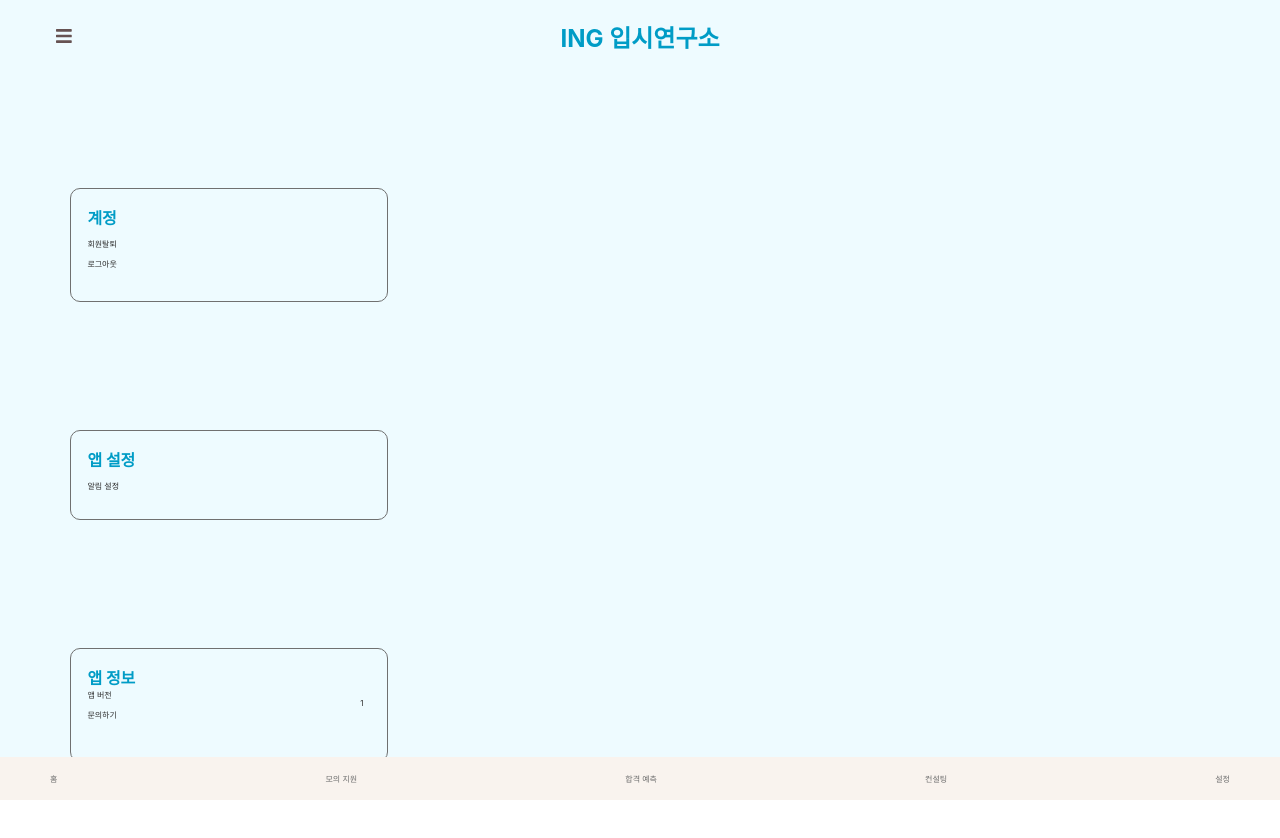
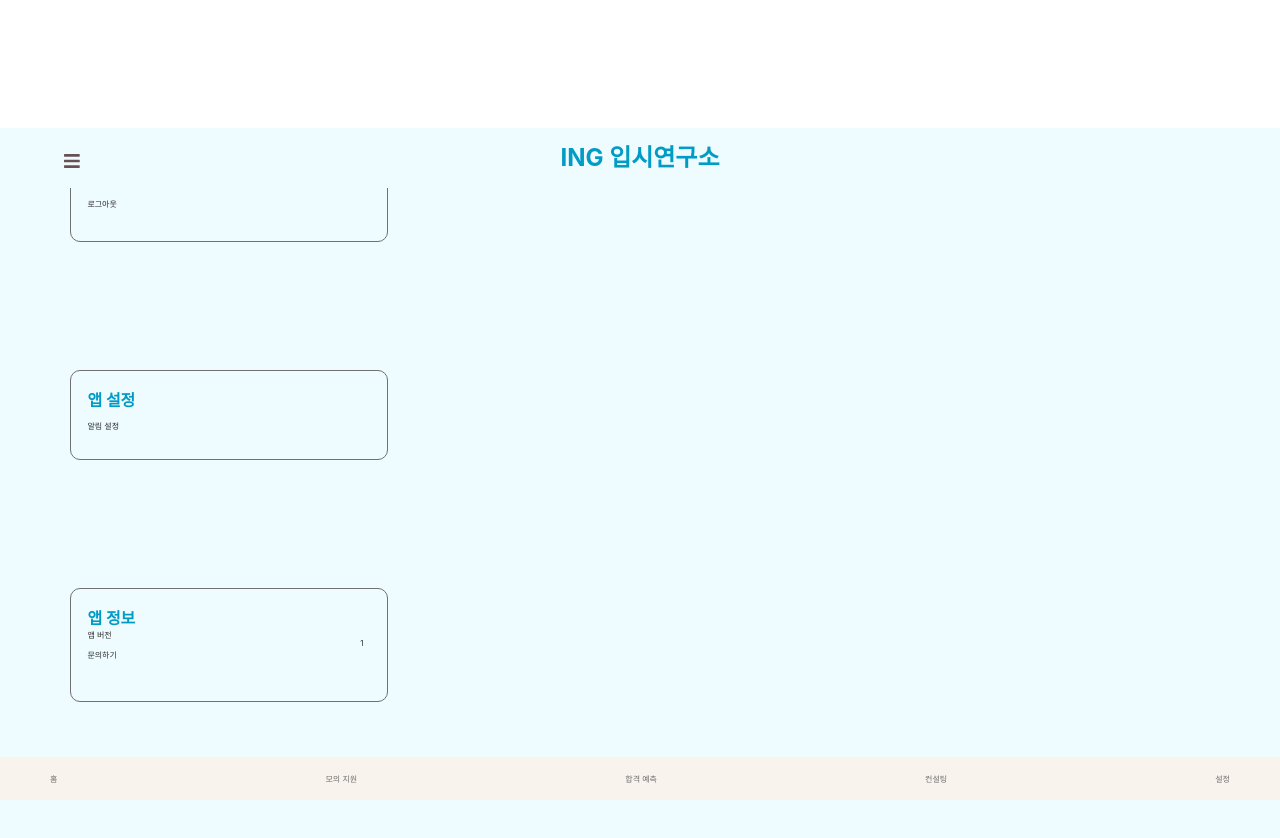
Before and after one commit to sowish23/consulting_app, a React (Create React App) app: page / in a window 1280 px wide. Shown: the top 838 px of the page. Before the commit the page ends 800 px from the top, so only its background shows below. Built offline with nearby package versions, Linux system fonts and the light colour scheme.

Commit message:
헤더 css 수정

```diff
--- a/src/component/common/Header.css
+++ b/src/component/common/Header.css
@@ -1,24 +1,35 @@
 .header {
+    position: fixed;
     background-color: #EEFBFF;
     width: 100%;
     height: 60px;
 }
 
+.header_width {
+    width: 90%;
+    margin: 0 auto;
+    height: 60px;
+    line-height: 60px;
+}
+
 .bars{
+    display: inline-block;
     font-size: 18px;
-    position: absolute;
     color: #665252;
-    top: 3.2%;
-    left: 4.4%;
+    vertical-align: middle;
+    width: 10%;
+}
+
+.title_center {
+    display: inline-block;
+    width: 80%;
 }
 
 .title{
+    width:100%;
     font-size: 24px;
-    position: absolute;
-    top: 2.4%;
-    right: 25.4%;
-    left: 25.4%;
     text-align: center;
     color: #009cc6;
     font-weight: bold;
+    vertical-align: middle;
 }
--- a/src/component/common/Header.jsx
+++ b/src/component/common/Header.jsx
@@ -7,8 +7,12 @@ import "./Header.css";
 const Header = () => {
 	return (
         <div className="header">
-            <div className="bars"><FontAwesomeIcon icon={faBars} /></div>
-            <div className="title">ING 입시연구소</div>
+            <div className="header_width">
+                <div className="bars"><FontAwesomeIcon icon={faBars} /></div>
+                <div className="title_center">
+                    <div className="title">ING 입시연구소</div>
+                </div>
+            </div>
         </div>
 	);
 };
```
